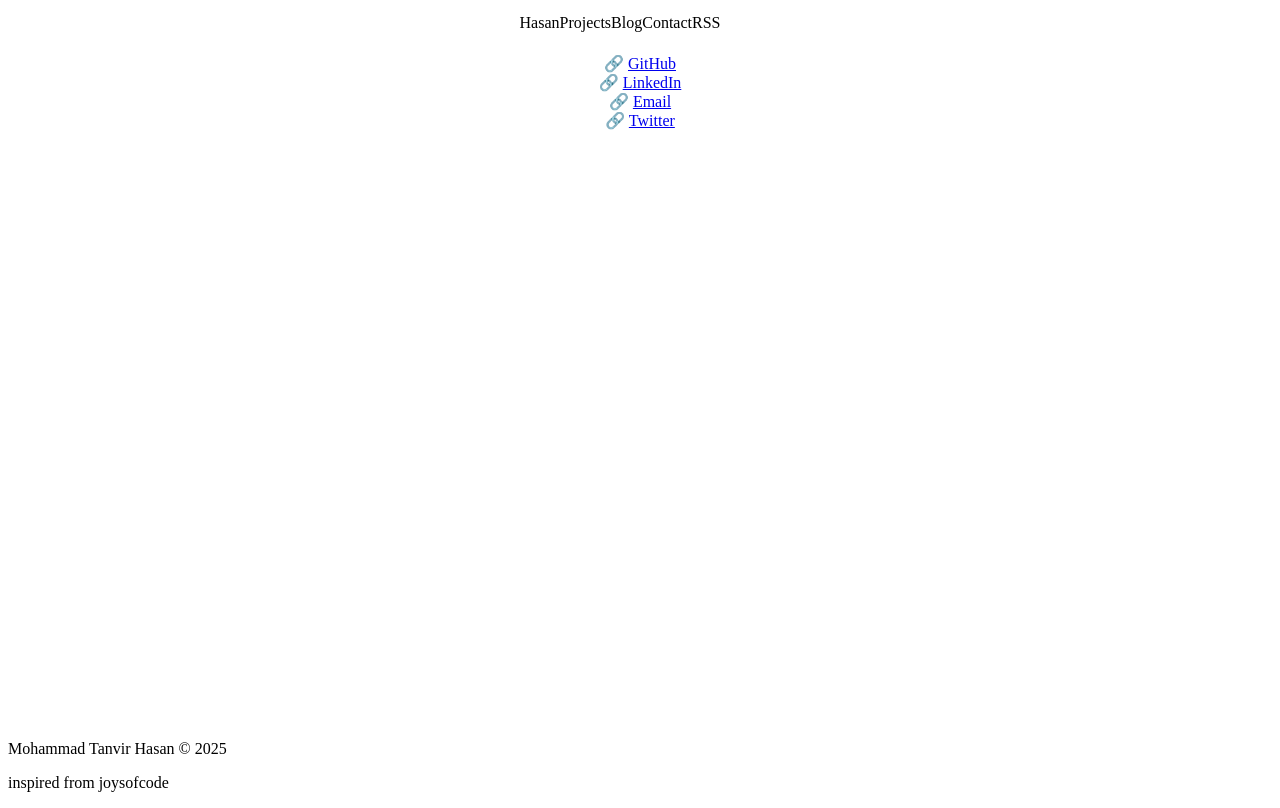
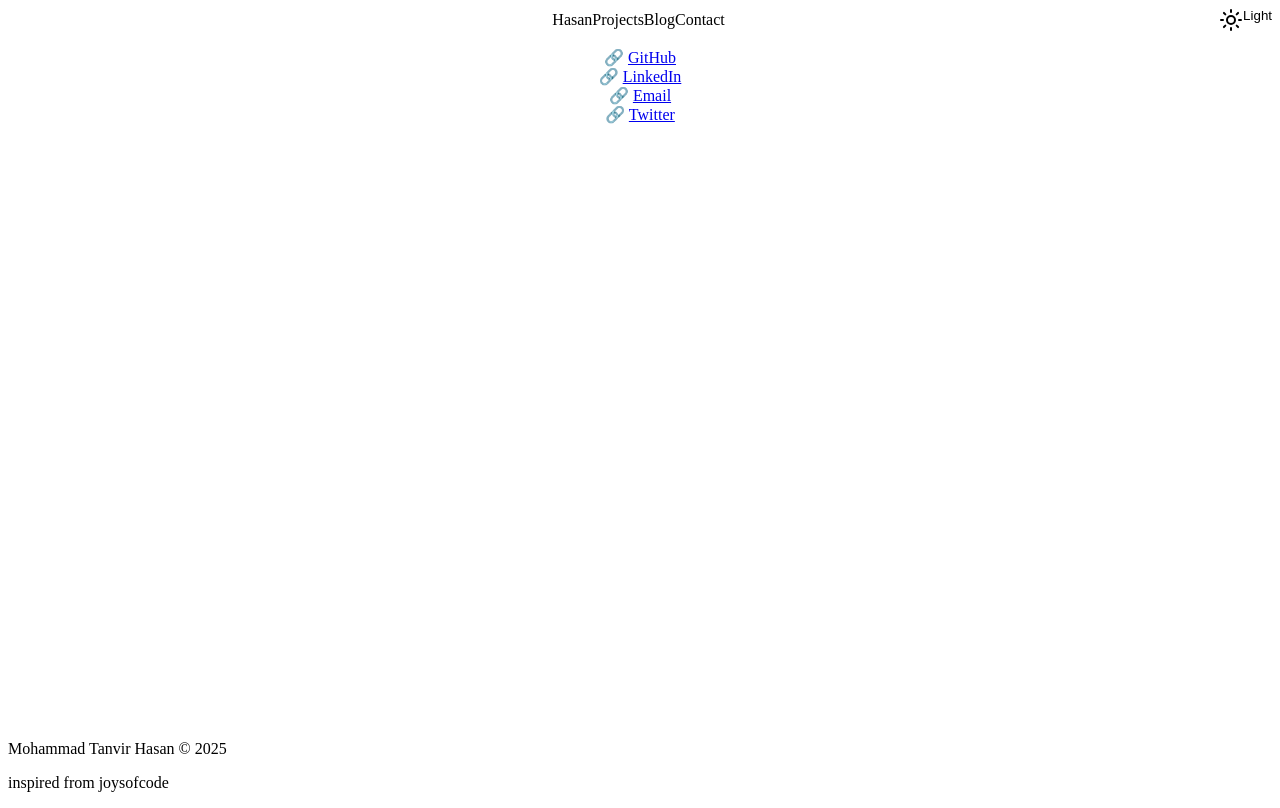
Before and after one commit to tanvircr7/my-site, a SvelteKit app: page /contact in a window 1280 px wide. Built offline with nearby package versions, Linux system fonts and the light colour scheme.

Commit message:
toggle text fixes

```diff
--- a/src/lib/theme.svelte.ts
+++ b/src/lib/theme.svelte.ts
@@ -4,8 +4,8 @@ class Theme {
 	current = $state(browser && localStorage.getItem('color-scheme'))
 
 	toggle = () => {
-		// const theme = this.current === 'dark' ? 'light' : 'dark'
-		const theme = this.current === 'dark' ? 'dark' : 'dark'
+		const theme = this.current === 'dark' ? 'light' : 'dark'
+		// const theme = this.current === 'dark' ? 'dark' : 'dark'
 		document.documentElement.setAttribute('color-scheme', theme)
 		localStorage.setItem('color-scheme', theme)
 		this.current = theme
--- a/src/routes/header.svelte
+++ b/src/routes/header.svelte
@@ -8,26 +8,26 @@
 		<b>{config.title}</b>
 	</a> -->
 
-	<ul class="links">
-		<li>
+	<div class="links">
+		<div>
 			<a href="/">Hasan</a>
-		</li>
-		<li>
+		</div>
+		<div>
 			<a href="/project">Projects</a>
-		</li>
-		<li>
+		</div>
+		<div>
 			<a href="/blog">Blog</a>
-		</li>
-		<li>
+		</div>
+		<div>
 			<a href="/contact">Contact</a>
-		</li>
-		<li>
+		</div>
+		<!-- <div>
 			<a href="/rss.xml" target="_blank">RSS</a>
-		</li>
-	</ul>
+		</div> -->
+	</div>
 
-	<!-- <Toggle  /> -->
-	<div style="width: 40px; height: 30px; background: 1e1e1e; border-radius: 5px;"></div>
+	<Toggle  />
+	<!-- <div style="width: 40px; height: 30px; background: 1e1e1e; border-radius: 5px;"></div> -->
 </nav>
 
 <style>
@@ -37,22 +37,28 @@
 		justify-content: center; /* Center horizontally */
 		/* width: 100%; Ensure it takes full width */
 		padding-block: var(--size-2);
-		/* border-color: white;
+		/* border-color: black;
 		border-width: 10px; */
 
 		@media (min-width: 768px) {
 			/* Keep centering for larger screens */
 			justify-content: center;
+			padding-left: 50px;
 		}
 	}
 
 	.links {
-		display: flex;
-		gap: var(--size-7);
-		list-style: none;
+		/* display: flex; */
+		/* gap: var(--size-7); */
+		/* list-style: none; */
 		margin-block: var(--size-7);
-		/* border-color: white;
+		/* margin-left: 50px; */
+
+
+		/* border-color: black;
 		border-width: 10px; */
+
+
 		align-items: center; /* Vertically center the links */
 		justify-content: center; /* Horizontally center the links */
 
```
Also changed, not shown: src/routes/+page.svelte (+10 -9 lines).
